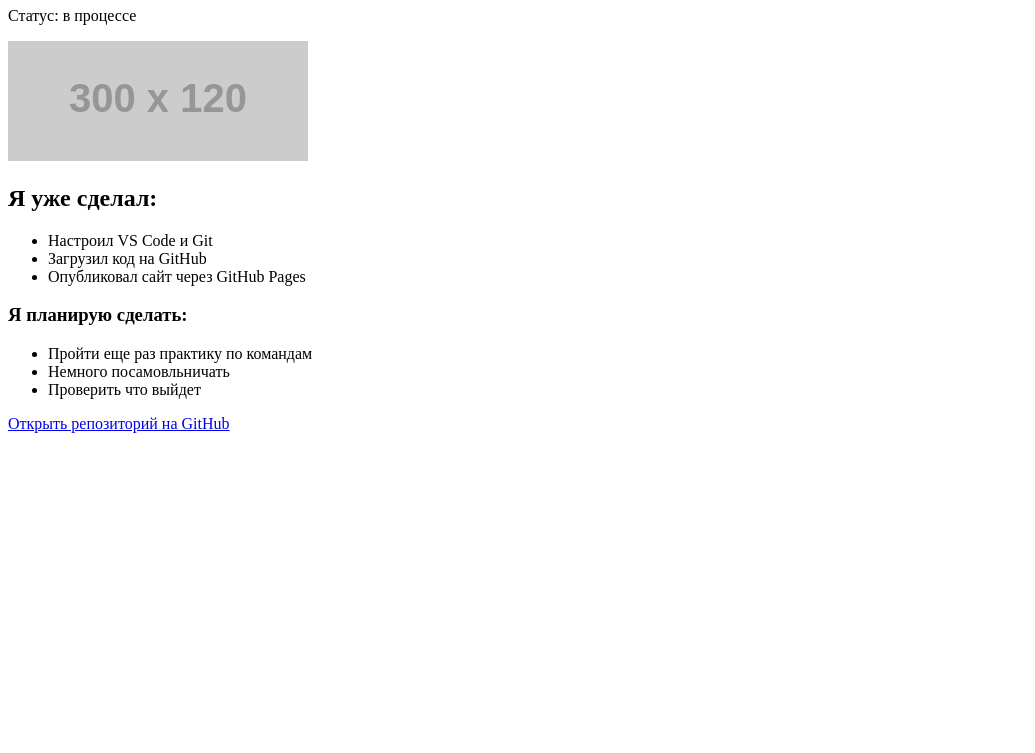
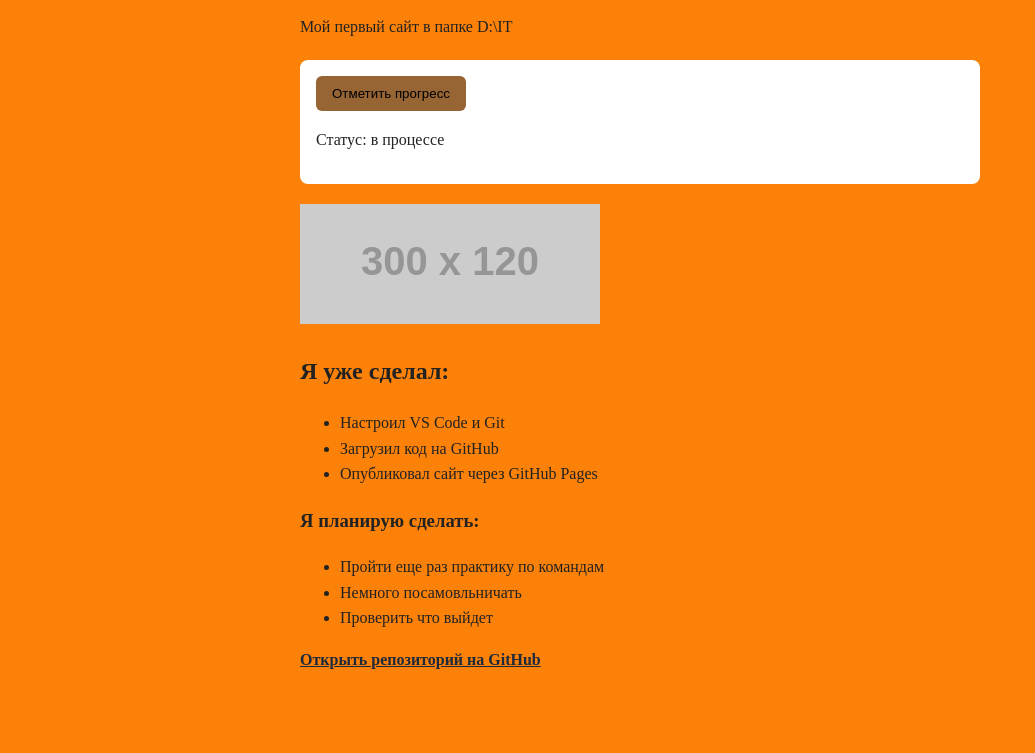
Before and after one commit to El-Mistr/first-page, a plain HTML site: page index.html in a window 1280 px wide. Shown: the part 144-897 px from the top of the page, without its empty margins (0-1035 px from the left). Before the commit the page ends 800 px from the top, so only its background shows below. Drawn offline with Linux system fonts and the light colour scheme; placeholder pictures from the web are drawn by us.

Commit message:
Castomize button color and card style

```diff
--- a/index.html
+++ b/index.html
@@ -4,6 +4,7 @@
     <meta charset="UTF-8">
     <meta name="viewport" content="width=device-width, initial-scale=1.0">
     <title>Document</title>
+    <link rel="stylesheet" href="style.css">
 </head>
 <body>
 <h1>Привет, фронтенд!</h1>
--- /dev/null
+++ b/style.css
@@ -0,0 +1,27 @@
+body {frot-family: Arial, sans-serif;
+background-color: #fb8108;
+color: #222;
+max-width: 680px;
+margin: 40px auto;
+padding: 24px;
+line-height: 1.6;
+;}
+.card {
+    background-color: #ffffff;
+    padding: 16px;
+    border-radius: 8px;
+    margin: 20px 0;
+}
+
+button{
+    background-color: #976434;
+    border: none;
+    padding: 10px 16px;
+    border-radius: 6px;
+    cursor: pointer;
+}
+
+a{
+    color: #1e293b;
+    font-weight: bold;
+}
```
